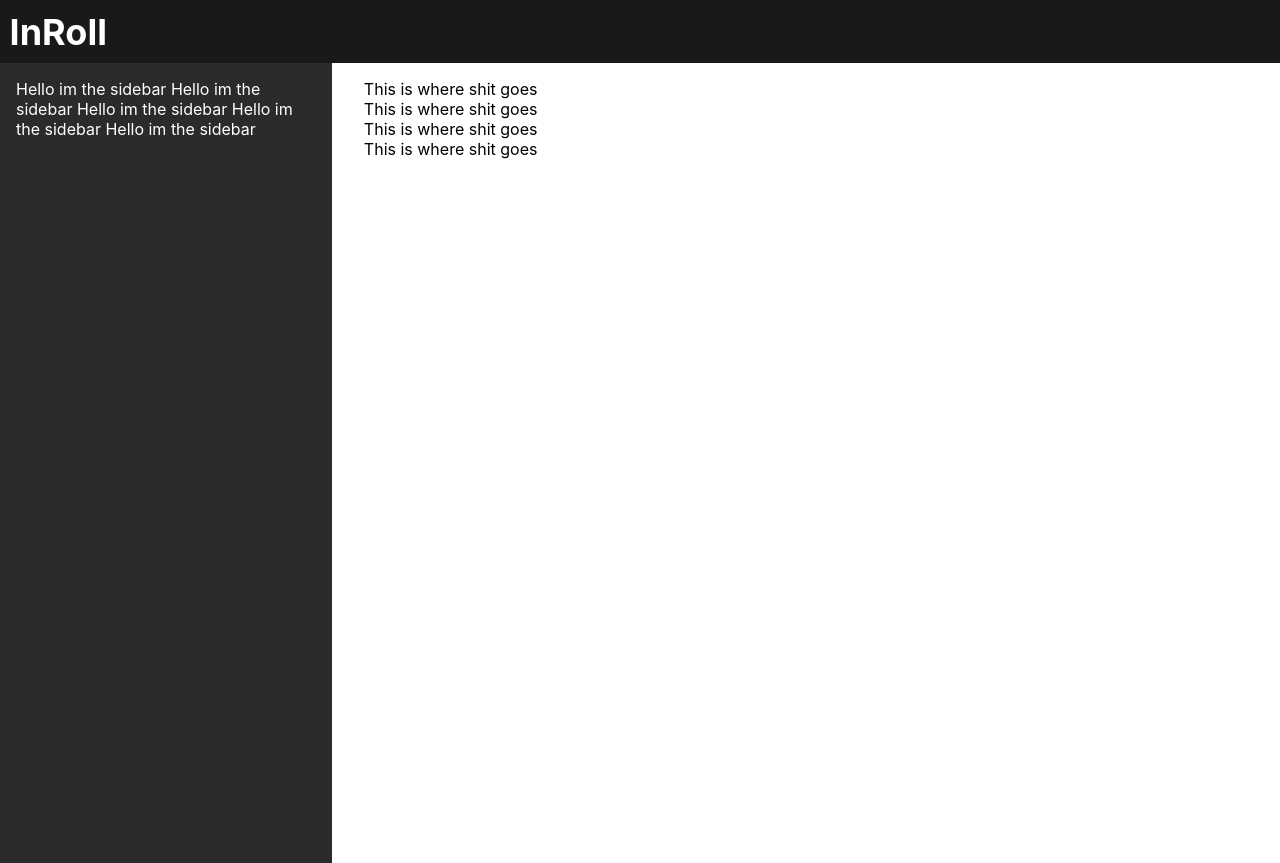
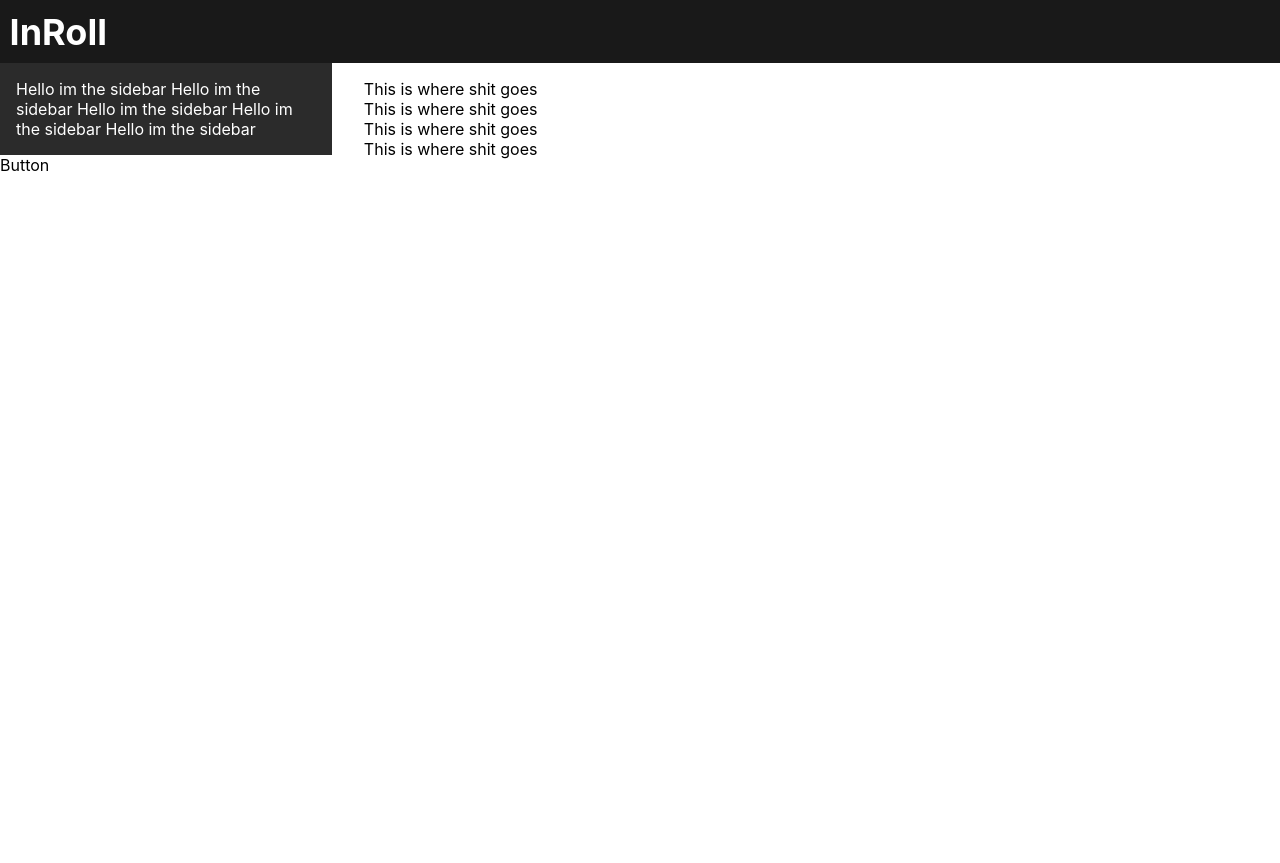
Before and after one commit to Projudah/Inroll, a React (Create React App) app: page / in a window 1280 px wide. Built offline with nearby package versions, Linux system fonts and the light colour scheme.

Commit message:
status change now works with comments

```diff
--- a/src/App.js
+++ b/src/App.js
@@ -5,17 +5,41 @@ import NavBar from './components/NavBar'
 import Sidebar from './components/Sidebar'
 
 class App extends Component {
+  //state to change the vierw change as requred
+  state = {
+    view: false
+  }
+
+  //function to react to button click, change this as required
+  toggle = () =>{
+    console.log(this.state.view)
+    this.setState(
+      {
+        view: !this.state.view
+      });
+  }
+
   render() {
+
+    //this variable should contatin the component
+     var view = ""
+     //chan ge component depending on state
+    if(this.state.view){
+      view = "CHANGE VIEW!!!!!!!!!!!!!"
+    }
+    //change sidebar toggle, to pass the function changing state to the side bar
     return (
       <div>
         <NavBar />
         <div className="app">
-          <Sidebar />
+          <Sidebar toggle={this.toggle}/>
           <div class="content">
             This is where shit goes <br />
             This is where shit goes <br />
             This is where shit goes <br />
             This is where shit goes
+            {//the component change is here
+              view}
           </div>
         </div>
       </div>
--- a/src/components/Sidebar/index.js
+++ b/src/components/Sidebar/index.js
@@ -3,8 +3,11 @@ import React from 'react'
 import './sidebar.scss'
 
 class Sidebar extends React.Component {
+
   render(){
     return(
+      <div>
+
         <div className="sidebar">
           Hello im the sidebar
           Hello im the sidebar
@@ -12,6 +15,8 @@ class Sidebar extends React.Component {
           Hello im the sidebar
           Hello im the sidebar
         </div>
+        <div onClick = {this.props.toggle}>Button</div>
+      </div>
     )
   }
 }
```
Also changed, not shown: 1 other file (tests, documents, lock files or other folders). Lines whose indentation alone changed are shown as unchanged.
